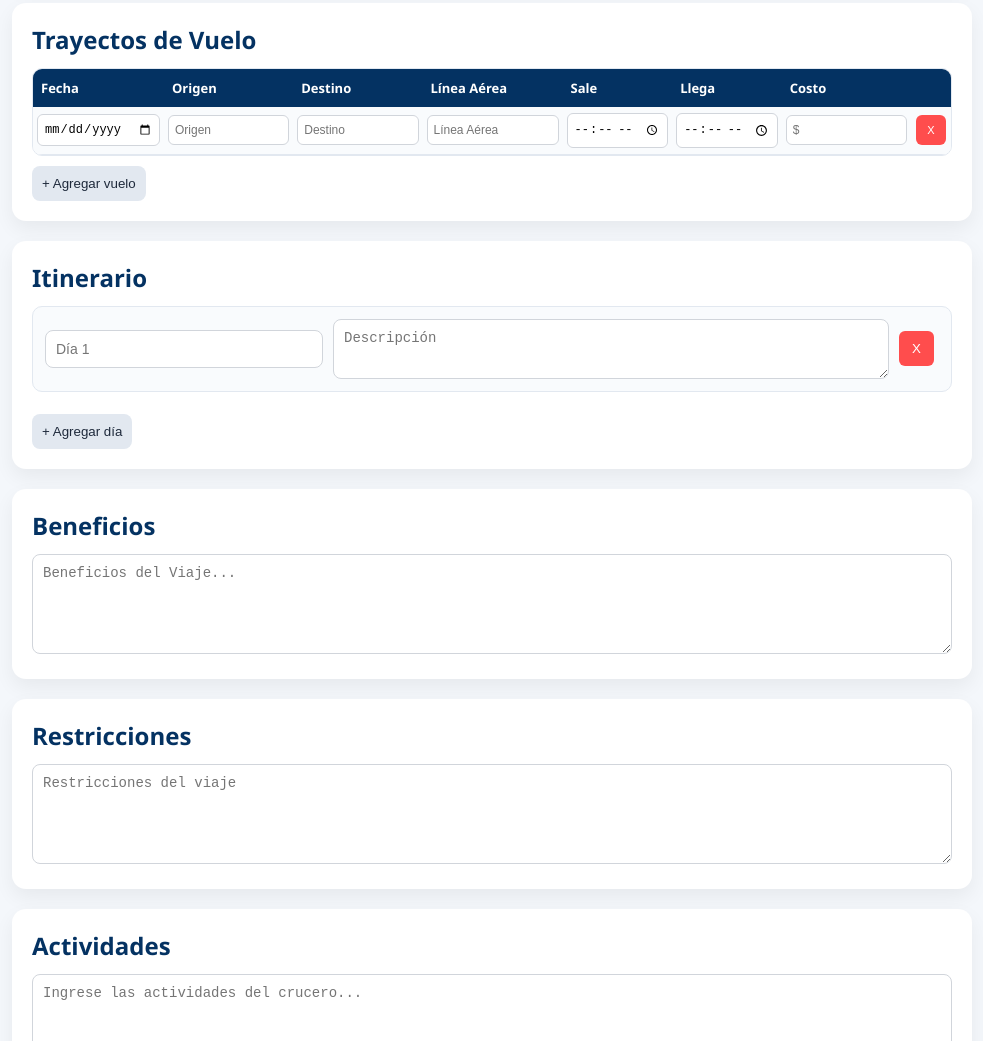
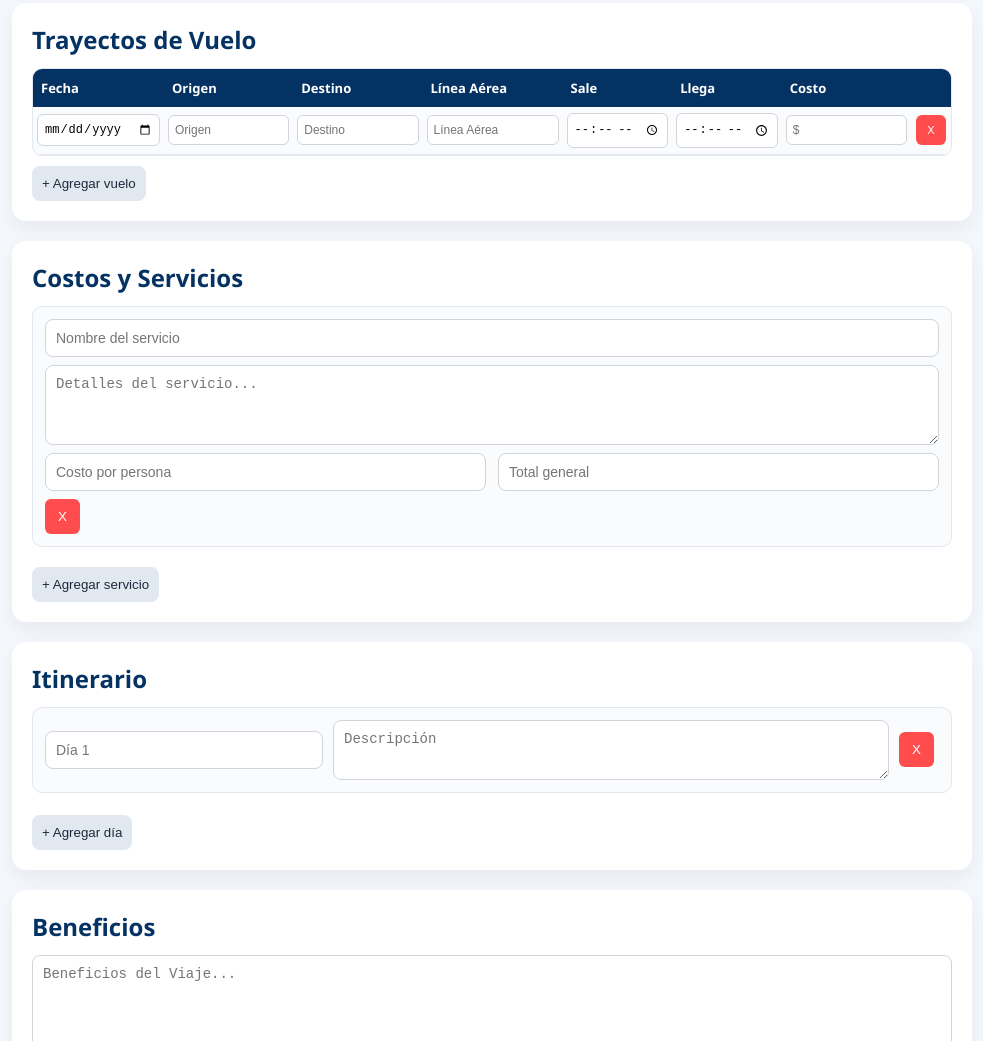
Before and after one commit to Yamilecg/FLORAMI_2, a website: page frontend/viaje.html in a window 1280 px wide. Shown: the part 865-1906 px from the top of the page, without its empty margins (148-1131 px from the left). Drawn offline with Linux system fonts and the light colour scheme.

Commit message:
costos y servicios

```diff
--- a/frontend/viaje.html
+++ b/frontend/viaje.html
@@ -95,6 +95,24 @@
       <button type="button" id="add-vuelo-extra" class="add-btn">+ Agregar vuelo</button>
     </div>
 
+    <!-- COSTOS -->
+    <div class="card">
+      <h2>Costos y Servicios</h2>
+      <div id="costos-extra-container">
+        <div class="costo-extra">
+          <input type="text" name="hotel" placeholder="Nombre del servicio">
+          <textarea name="descripcion_servicio" placeholder="Detalles del servicio..."></textarea>
+          <div class="grid-2">
+            <input type="text" name="total_persona" placeholder="Costo por persona">
+            <input type="text" name="total_general" placeholder="Total general">
+
+          </div>
+          <button type="button" class="remove">X</button>
+        </div>
+      </div>
+      <button type="button" id="add-costo-extra" class="add-btn">+ Agregar servicio</button>
+    </div>
+
 
     <!-- ITINERARIO -->
     <div class="card">
```
Also changed, not shown: 3 other files.
